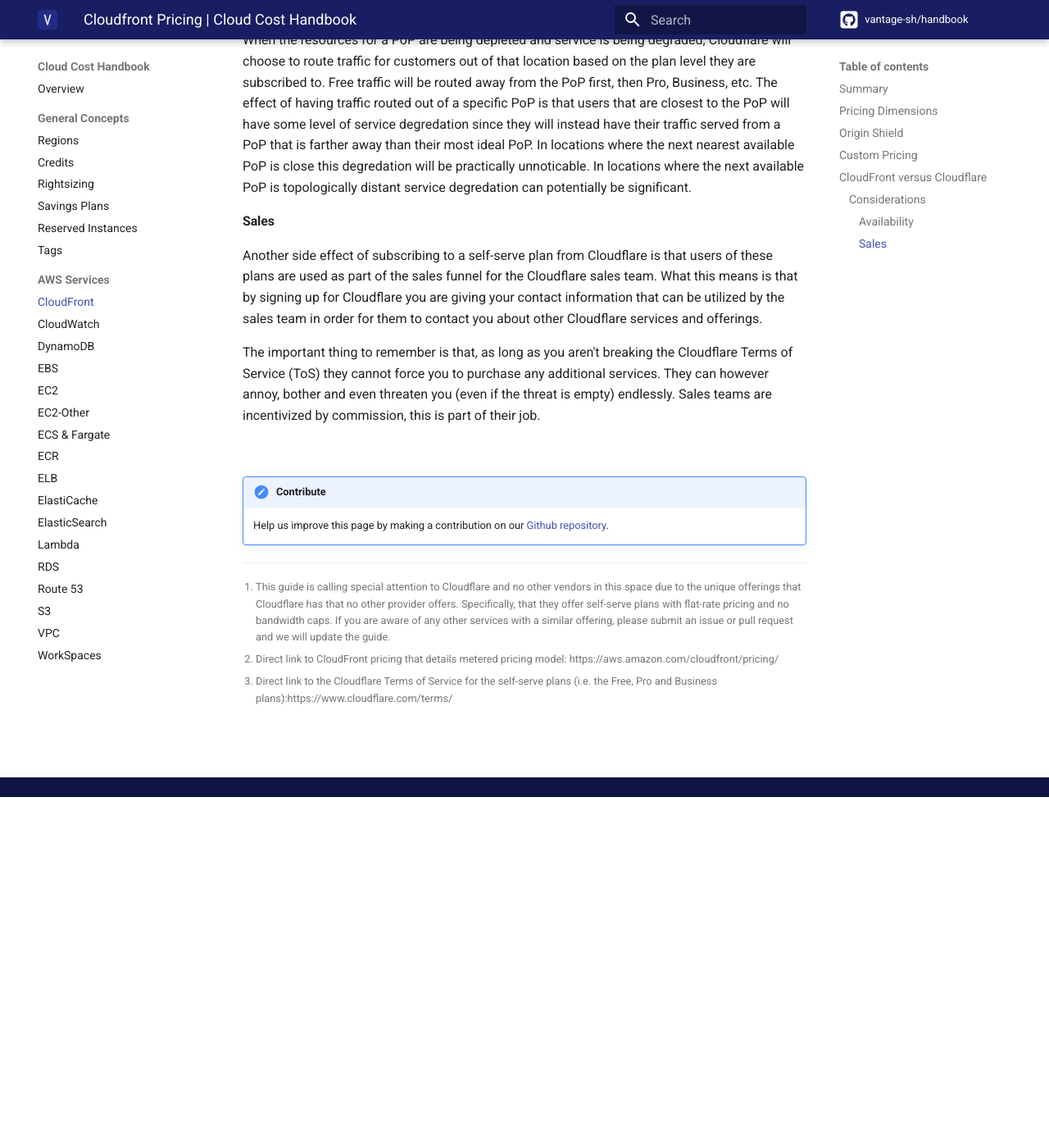
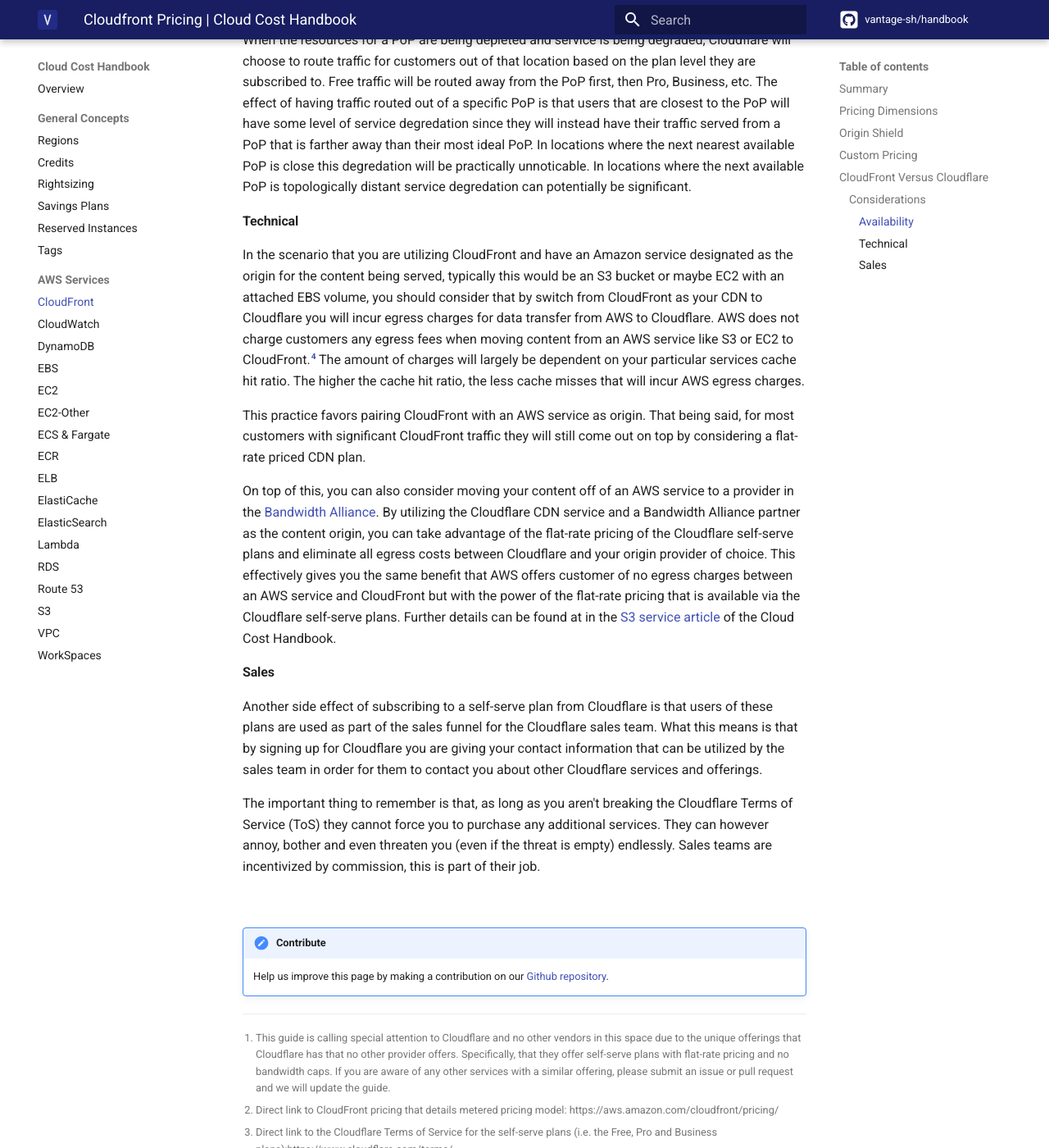
Before and after one commit to vantage-sh/handbook.vantage.sh, an MkDocs documentation site: the page built from docs/aws/services/cloudfront-pricing.md, in a window 1280 px wide and 1400 px high, scrolled down 2108 px. Shown: the whole window at 82% size. Built offline with MkDocs 1.6.1 and Material for MkDocs 9.7.7, drawn with Linux system fonts in a browser that asks for light colours; comment, search, counter and statistics services are not loaded; before the commit the page ends 3080 px from its top, so only the background shows below that; some of the changed text lies outside the part shown.

Commit message:
Minor updates and typo fixes

```diff
--- a/docs/aws/services/cloudfront-pricing.md
+++ b/docs/aws/services/cloudfront-pricing.md
@@ -23,9 +23,9 @@
 For customers who are willing to make certain minimum traffic commits (typically 10 TB/month or higher) they can contact AWS and negotiate custom discounted rates.
 
 
-## CloudFront versus Cloudflare[^whynoothervendors]
+## CloudFront Versus Cloudflare
 
-Cloudflare is an edge network that offers a number of different performance, availability and security services. One of those services is an edge caching service that offer effectively the same service as Amazon CloudFront. The most important distinction between CloudFront and Cloudflare is not a technical differentiation but a business model differentiation. CloudFront utilizes a metered pricing model whereby you pay based on the amount of traffic that is served via the CloudFront service.[^cloudfrontpricing] Cloudflare, on the otherhand, offers flat-rate pricing for its service without any bandwidth caps.[^cloudflaretos]
+Cloudflare[^whynoothervendors] is an edge network that offers a number of different performance, availability and security services. One of those services is an edge caching service that offer effectively the same service as Amazon CloudFront. The most important distinction between CloudFront and Cloudflare is not a technical differentiation but a business model differentiation. CloudFront utilizes a metered pricing model whereby you pay based on the amount of traffic that is served via the CloudFront service.[^cloudfrontpricing] Cloudflare, on the otherhand, offers flat-rate pricing for its service without any bandwidth caps.[^cloudflaretos]
 
 What this means is that as a customer of [Cloudflare's Business plan](https://www.cloudflare.com/plans/business/), you can pay $200 per month and delivery unlimited traffic via the Cloudflare CDN. Seems too good to be true? Feel free to browse the official Cloudflare community where this question is [asked](https://community.cloudflare.com/t/to-support-about-cdn-plan/166219) and [answered](https://community.cloudflare.com/t/cloudflare-doesnt-mention-in-plans-that-how-much-monthly-bandwidth-will-provides/161097) multiple times.
 
@@ -38,6 +38,16 @@
 In order to offer customers unlimited bandwidth, Cloudflare utilizes service degradation based on their plan levels to prioritize higher tier customers in the event of a service degredation. The two most common service degradations for Cloudflare are either a DDoS attack that is overwhelming one or more points-of-presence (PoP) in the network or a legitimate surge in traffic due to any number of events.
 
 When the resources for a PoP are being depleted and service is being degraded, Cloudflare will choose to route traffic for customers out of that location based on the plan level they are subscribed to. Free traffic will be routed away from the PoP first, then Pro, Business, etc. The effect of having traffic routed out of a specific PoP is that users that are closest to the PoP will have some level of service degredation since they will instead have their traffic served from a PoP that is farther away than their most ideal PoP. In locations where the next nearest available PoP is close this degredation will be practically unnoticable. In locations where the next available PoP is topologically distant service degredation can potentially be significant.
+
+#### Technical
+
+In the scenario that you are utilizing CloudFront and have an Amazon service designated as the origin for the content being served, typically this would be an S3 bucket or maybe EC2 with an attached EBS volume, you should consider that by switch from CloudFront as your CDN to Cloudflare you will incur egress charges for data transfer from AWS to Cloudflare. AWS does not charge customers any egress fees when moving content from an AWS service like S3 or EC2 to CloudFront.[^freeoriginegress] The amount of charges will largely be dependent on your particular services cache hit ratio. The higher the cache hit ratio, the less cache misses that will incur AWS egress charges.
+
+This practice favors pairing CloudFront with an AWS service as origin. That being said, for most customers with significant  CloudFront traffic they will still come out on top by considering a flat-rate priced CDN plan.
+
+On top of this, you can also consider moving your content off of an AWS service to a provider in the [Bandwidth Alliance](https://www.cloudflare.com/bandwidth-alliance/). By utilizing the Cloudflare CDN service and a Bandwidth Alliance partner as the content origin, you can take advantage of the flat-rate pricing of the Cloudflare self-serve plans and eliminate all egress costs between Cloudflare and your origin provider of choice. This effectively gives you the same benefit that AWS offers customer of no egress charges between an AWS service and CloudFront but with the power of the flat-rate pricing that is available via the Cloudflare self-serve plans. Further details can be found at in the [S3 service article](https://handbook.vantage.sh/aws/services/s3-pricing/#s3-versus-bandwidth-alliance-partner) of the Cloud Cost Handbook.
+
+<!--- Add section here explaining considerations around usage of a single domain over multiple domains -->
 
 #### Sales
 
@@ -52,6 +62,8 @@
 
 [^cloudflaretos]: Direct link to the Cloudflare Terms of Service for the self-serve plans (i.e. the Free, Pro and Business plans):https://www.cloudflare.com/terms/
 
+[^freeoriginegress]: "If you are using an AWS origin, effective December 1, 2014, data transferred from origin to edge locations (Amazon CloudFront "origin fetches") will be free of charge." https://aws.amazon.com/cloudfront/pricing/
+
 <br/>
 
 !!! Contribute
```
Also changed, not shown: docs/aws/services/s3-pricing.md (+1 -1 lines).
